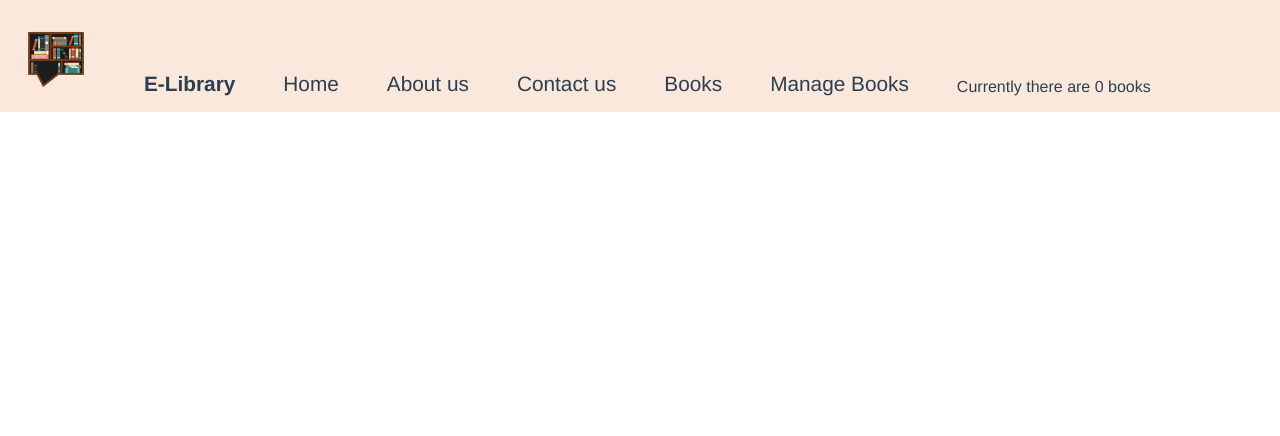
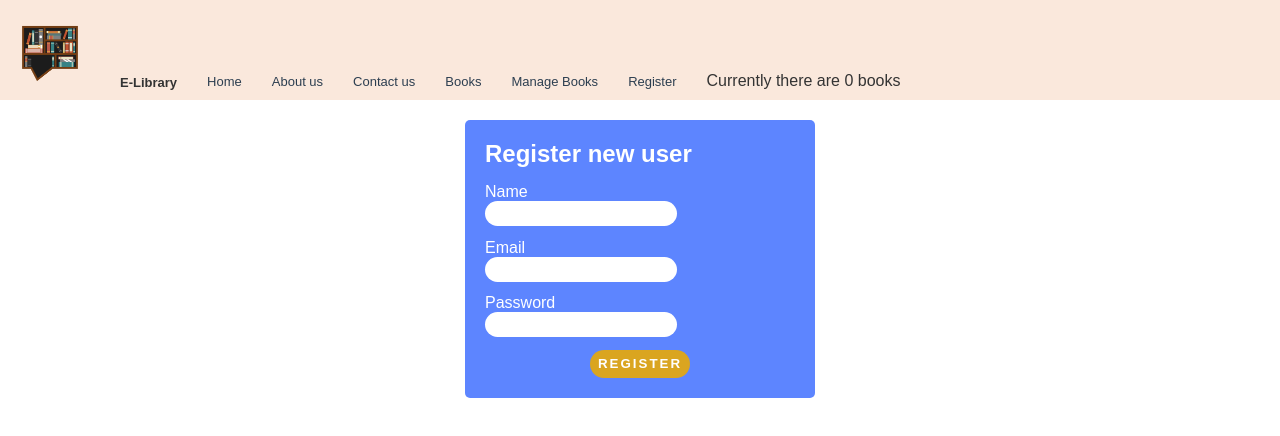
Before and after one commit to artinabektashi/vue-project, a Vue app: page /register in a window 1280 px wide. Shown: the top 436 px of the page. Built offline with nearby package versions, Linux system fonts and the light colour scheme; no server answers; the database is empty.

Commit message:
Register
Just RegisterView and a simple form but not functional yet...

```diff
--- a/src/App.vue
+++ b/src/App.vue
@@ -1,43 +1,40 @@
 <template>
   <HeaderComp />
-  <router-view/>
+  <router-view />
 </template>
 
 
 <script>
 import HeaderComp from './components/HeaderComp.vue';
 
-  export default{
+export default {
   components: {
     HeaderComp
   },
-    mounted(){
+  mounted() {
     this.$store.dispatch('fetchBooks');
   }
 }
 </script>
 <style>
-*{
+* {
   padding: 0;
   margin: 0;
-}
-#app {
-  font-family: Avenir, Helvetica, Arial, sans-serif;
-  -webkit-font-smoothing: antialiased;
-  -moz-osx-font-smoothing: grayscale;
-  text-align: center;
-  color: #2c3e50;
+  box-sizing: inherit;
 }
 
-nav {
-  padding: 30px;
+html {
+  font-size: 62.5%;
 }
 
-nav a {
-  color: #2c3e50;
+body {
+  font-size: 1.6rem;
+  font-family: sans-serif;
+  color: #333;
+  box-sizing: border-box;
 }
 
-nav a.router-link-exact-active {
-  color: #42b983;
+header {
+  padding: 3.5rem;
 }
 </style>
--- a/src/components/HeaderComp.vue
+++ b/src/components/HeaderComp.vue
@@ -3,9 +3,8 @@
         <img class="head__logo" src="../assets/logo.png" />
         <h1 class="head__title">{{ title }}</h1>
         <ul class="nav-list">
-        <li v-for="item in menuItems"
-        v-bind:key="item.path"
-        ><router-link v-bind:to="item.path">{{ item.name }}</router-link></li>
+            <li v-for="item in menuItems" v-bind:key="item.path"><router-link v-bind:to="item.path">{{ item.name
+            }}</router-link></li>
         </ul>
         <!-- <p>Currently there are {{ $store.getters.numberOfBooks }} books</p> -->
         <p>Currently there are {{ numberOfBooks }} books</p>
@@ -13,58 +12,62 @@
 </template>
 
 <script>
-import {mapGetters} from 'vuex';
-    export default{
-        data(){
-            return{
-                title:'E-Library',
-                menuItems:[
-                    {path: '/', name:'Home'},
-                    {path: '/about', name:'About us'},
-                    {path: '/contact', name:'Contact us'},
-                    {path: '/books', name:'Books'},
-                    {path: '/create', name:"Manage Books"}
+import { mapGetters } from 'vuex';
+export default {
+    data() {
+        return {
+            title: 'E-Library',
+            menuItems: [
+                { path: '/', name: 'Home' },
+                { path: '/about', name: 'About us' },
+                { path: '/contact', name: 'Contact us' },
+                { path: '/books', name: 'Books' },
+                { path: '/create', name: "Manage Books" },
+                { path: '/register', name: "Register" }
             ]
         }
     },
-        computed:{
+    computed: {
         ...mapGetters(['numberOfBooks'])
     }
 }
 </script>
 
 <style>
-    .head{
+.head {
     display: flex;
     align-items: flex-end;
     gap: 3rem;
-        background-color: rgb(250, 232, 220) ;
+    background-color: rgb(250, 232, 220);
     padding: 1rem;
 }
-    .head__title{
+
+.head__title {
     font-size: 1.3rem;
 }
-    .head__logo{
+
+.head__logo {
     max-width: 80px;
 }
 
-    .nav-list{
+.nav-list {
     list-style-type: none;
     display: flex;
     gap: 3rem;
 }
 
-    .nav-list a{
-        transition:  all .2 ease-out;
+.nav-list a {
+    transition: all .2 ease-out;
 }
 
-    .nav-list a:hover{
+.nav-list a:hover {
     color: rgba(63, 63, 63, 0.7);
 }
-    a:link, a:visited{
+
+a:link,
+a:visited {
     text-decoration: none;
     font-size: 1.3rem;
     color: #2c3e50;
     font-weight: 500;
-    }
-</style>
+}</style>
--- a/src/router/index.js
+++ b/src/router/index.js
@@ -1,30 +1,38 @@
-import { createRouter, createWebHistory } from 'vue-router'
-import HomeView from '../views/HomeView.vue'
+import { createRouter, createWebHistory } from "vue-router";
+import HomeView from "../views/HomeView.vue";
 
 const routes = [
   {
-    path: '/',
-    name: 'home',
-    component: HomeView
+    path: "/",
+    name: "home",
+    component: HomeView,
   },
   {
-    path: '/about',
-    name: 'about',
+    path: "/about",
+    name: "about",
     // route level code-splitting
     // this generates a separate chunk (about.[hash].js) for this route
     // which is lazy-loaded when the route is visited.
-    component: () => import(/* webpackChunkName: "about" */ '../views/AboutView.vue')
+    component: () =>
+      import(/* webpackChunkName: "about" */ "../views/AboutView.vue"),
   },
   {
-    path: '/create',
-    name : 'Create',
-    component : () => import(/* webpackChunkName: "about" */ '../views/CreateBookView.vue')
-  }
-]
+    path: "/create",
+    name: "Create",
+    component: () =>
+      import(/* webpackChunkName: "create" */ "../views/CreateBookView.vue"),
+  },
+  {
+    path: "/register",
+    name: "Register",
+    component: () =>
+      import(/* webpackChunkName: "register" */ "../views/RegisterView.vue"),
+  },
+];
 
 const router = createRouter({
   history: createWebHistory(process.env.BASE_URL),
-  routes
-})
+  routes,
+});
 
-export default router
+export default router;
--- /dev/null
+++ b/src/views/RegisterView.vue
@@ -0,0 +1,67 @@
+<template>
+    <main class="register-area">
+        <h2>Register new user</h2>
+        <form class="register-form">
+            <div class="form-group">
+                <label for="name">Name</label>
+                <input id="name" />
+            </div>
+            <div class="form-group">
+                <label for="email">Email</label>
+                <input id="email" type="email" required />
+            </div>
+            <div class="form-group">
+                <label for="password">Password</label>
+                <input id="password" type="password" required />
+            </div>
+            <div class="controlls">
+                <button>Register</button>
+            </div>
+        </form>
+    </main>
+</template>
+
+<style scoped>
+.register-area {
+    border-radius: 5px;
+    background-color: rgb(93, 133, 255);
+    max-width: 350px;
+    margin: 2rem auto;
+    padding: 2rem;
+    color: white;
+}
+
+.register-form {
+    display: flex;
+    flex-direction: column;
+    justify-content: space-evenly;
+    gap: 1.25rem;
+}
+
+label{
+    min-width: 120px;
+    display: inline-block;
+}
+
+input{
+    padding: .5rem .75rem;
+    border-radius: 20px;
+    border: none;
+}
+
+h2{
+    margin-bottom: 1.5rem;
+}
+.controlls>button {
+    color: inherit;
+    padding: 0.65rem 0.75rem;
+    text-transform: uppercase;
+    background-color: goldenrod;
+    border: none;
+    font-weight: 800;
+    letter-spacing: 2px;
+    border-radius: 20px;
+    display: block;
+    margin: 0 auto;
+}
+</style>
```
Lines whose indentation alone changed are shown as unchanged.
